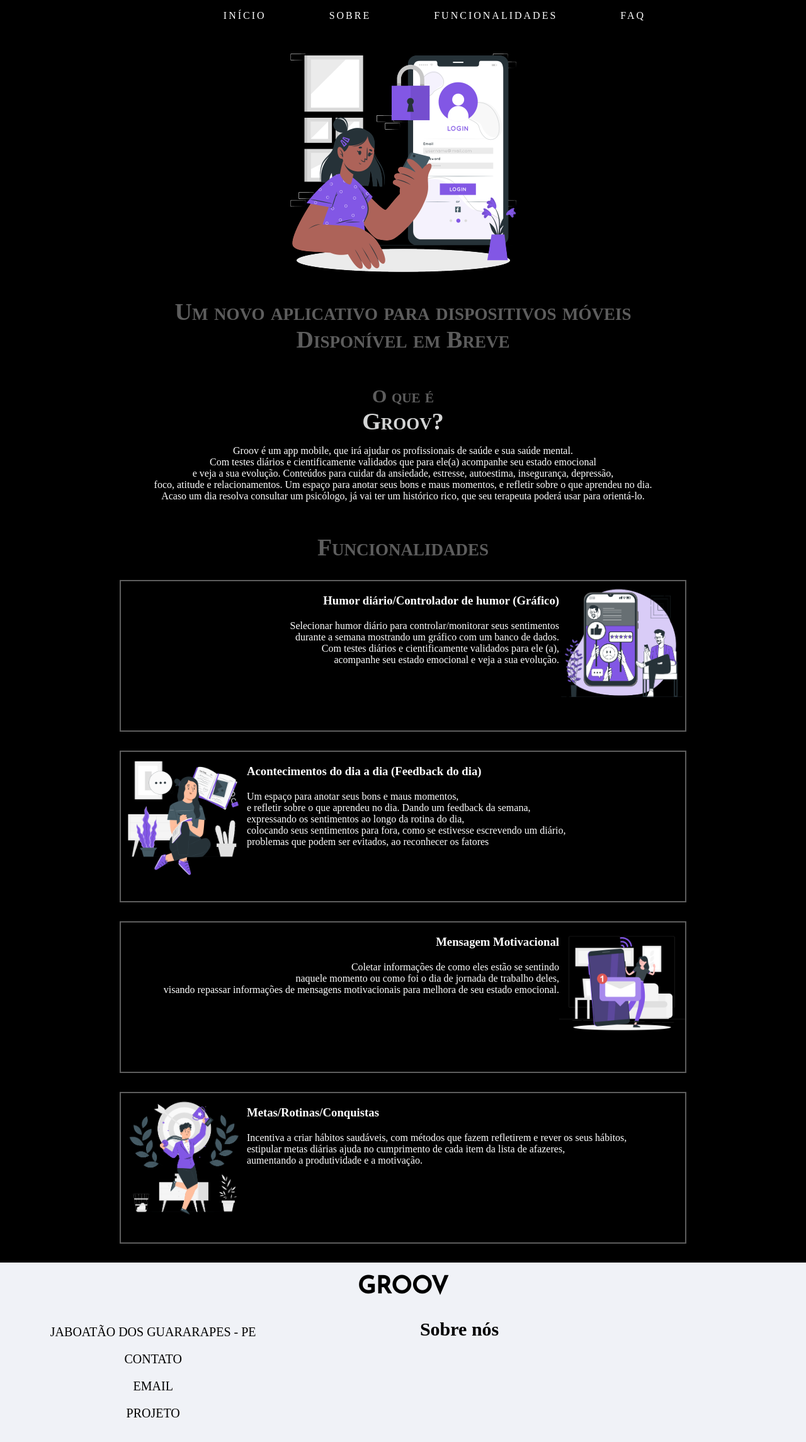
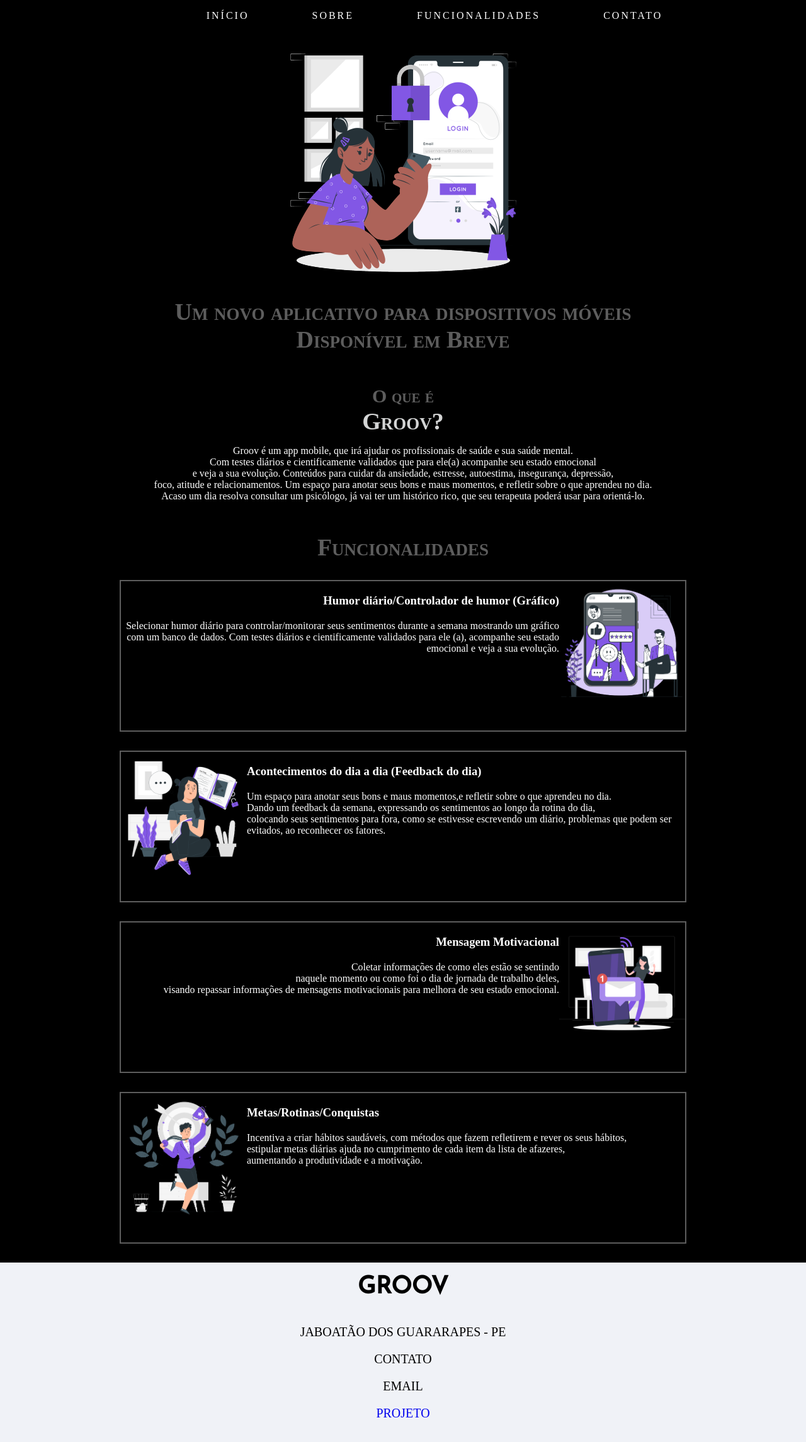
Before and after one commit to gabrielajussana/Groov, a plain HTML site: page index.html in a window 1280 px wide. Shown: the whole page at 63% size. Drawn offline with Linux system fonts and the light colour scheme.

Commit message:
fifth commit

```diff
--- a/index.html
+++ b/index.html
@@ -16,16 +16,16 @@
               <div class="line3"></div>
             </div>
             <ul class="nav-list">
-              <li><a href="/">INÍCIO</a></li>
+              <li><a href="#home">INÍCIO</a></li>
               <li><a href="#about" id="a-about">SOBRE</a></li>
-              <li><a href="#funcionalities" id="a-functionalities">FUNCIONALIDADES</a></li>
-              <li><a href="#" id="btn">FAQ</a></li>
+              <li><a href="#functionalities" id="a-functionalities">FUNCIONALIDADES</a></li>
+              <li><a href="#contato" id="btn">CONTATO</a></li>
             </ul>
           </nav>
         <div>
         </header>
         <main class="main">
-          <section class="greeting">
+          <section class="greeting" id="home">
               <div class="greeting-home">
                 <div class="img-inicio"> <img  src="img/inicio.png"/></div>
                <h1>Um novo aplicativo para dispositivos móveis<br>
@@ -56,10 +56,8 @@
                <div class="desc">
                  <h3 class="title-humor">Humor diário/Controlador de humor (Gráfico)</h3>
                  <p class="right">
-                  Selecionar humor diário para controlar/monitorar seus sentimentos<br>
-                   durante a semana mostrando um gráfico com um banco de dados.<br>
-                    Com testes diários e cientificamente validados para ele (a),<br>
-                     acompanhe seu estado emocional e veja a sua evolução.
+                  Selecionar humor diário para controlar/monitorar seus sentimentos durante a semana mostrando um gráfico
+                   com um banco de dados. Com testes diários e cientificamente validados para ele (a), acompanhe seu estado emocional e veja a sua evolução.
                  </p>
                </div>
               </article>
@@ -71,11 +69,9 @@
                 <div class="desc">
                   <h3>Acontecimentos do dia a dia (Feedback do dia)</h3>
                   <p class="left">
-                    Um espaço para anotar seus bons e maus momentos,<br>
-                     e refletir sobre o que aprendeu no dia. Dando um feedback da semana,<br>
-                     expressando os sentimentos ao longo da rotina do dia,<br>
-                     colocando seus sentimentos para fora, como se estivesse escrevendo um diário,<br>
-                    problemas que podem ser evitados, ao reconhecer os fatores
+                    Um espaço para anotar seus bons e maus momentos,e refletir sobre o que aprendeu no dia.<br>
+                     Dando um feedback da semana, expressando os sentimentos ao longo da rotina do dia,<br>
+                     colocando seus sentimentos para fora, como se estivesse escrevendo um diário, problemas que podem ser evitados, ao reconhecer os fatores.
                   </p>
                 </div>
                </article>
@@ -108,7 +104,7 @@
                </article>
             </div>
           </section>
-          <div class="footer">
+          <div class="footer" id="contato">
             <footer>
               <div class="logo-footer">
                 <h2>GROOV</h2>
@@ -119,12 +115,8 @@
                   <ul>JABOATÃO DOS GUARARAPES - PE</ul>
                   <ul>CONTATO</ul>
                   <ul>EMAIL</ul>
-                  <ul>PROJETO</ul>
+                  <ul><a href="https://www.figma.com/file/VinLDKs3DkzSFR6uHTYXH6/Groov?node-id=0%3A1">PROJETO</a></ul>
                 </li>
-              </div>
-               <div class="about-us">
-                 <h3>Sobre nós</h3>
-                 <p></p>
               </div>
               </div>
             </footer>
--- a/styles/style.css
+++ b/styles/style.css
@@ -56,10 +56,14 @@ p{
   font-size: 30px;
 }
 
-a{
+.nav-list a{
   color: #fff;
   text-decoration: none;
   transition: 0.3s;
+}
+
+a{
+  text-decoration: none;
 }
 .about {
   text-align: center;
@@ -214,24 +218,13 @@ footer{
   color: var(--color-black);
   list-style: none;
   align-items: center;
-  width: 38%;
+  width: 100%;
   display: inline-block;
   text-align: center;
   font-size: 20px;
 }
 
-.footer .about-us{
-  width: 38%;
-  display: inline-block;
-  text-align: center;
-  color: var(--color-black);
-  align-items: center;
-}
 
-.footer .about-us h3{
-  font-size: 30px;
-  margin: 0;
-}
 
 .footer .contato ul{
   padding: 10px;
```
